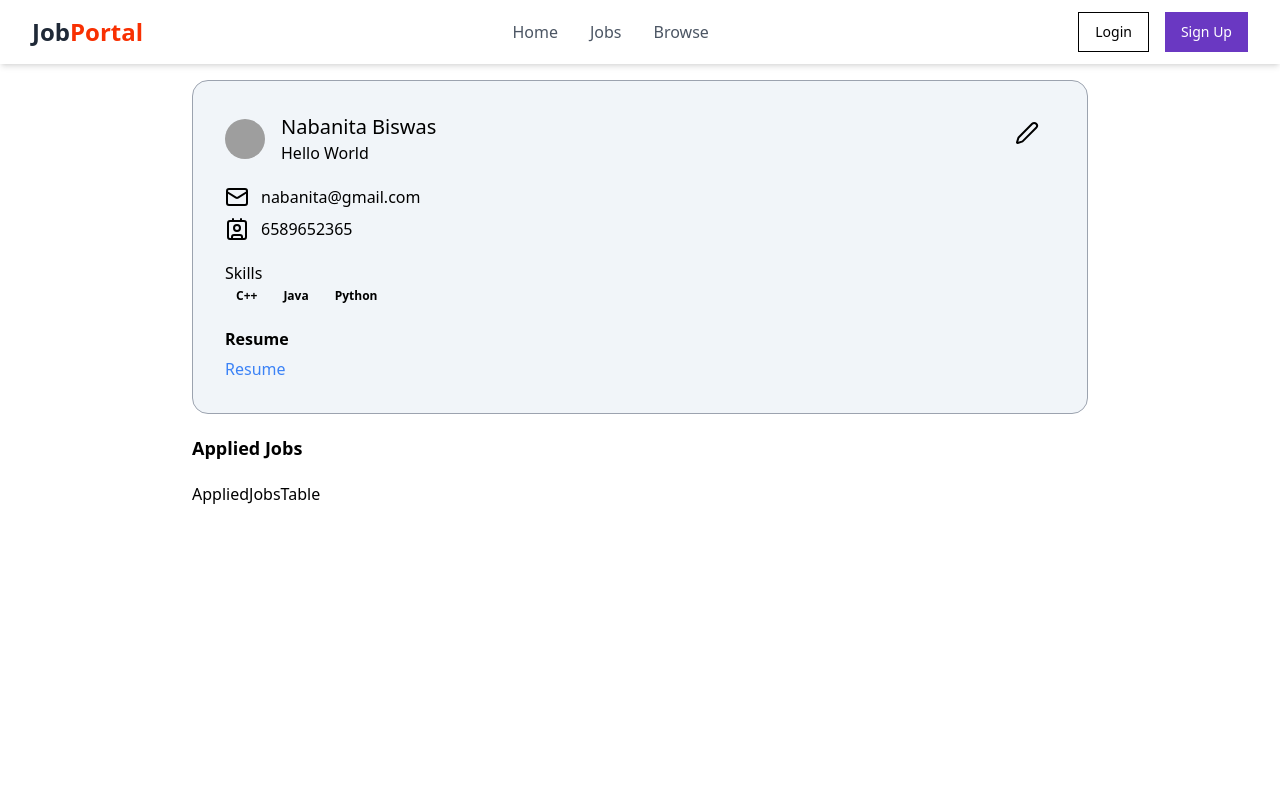
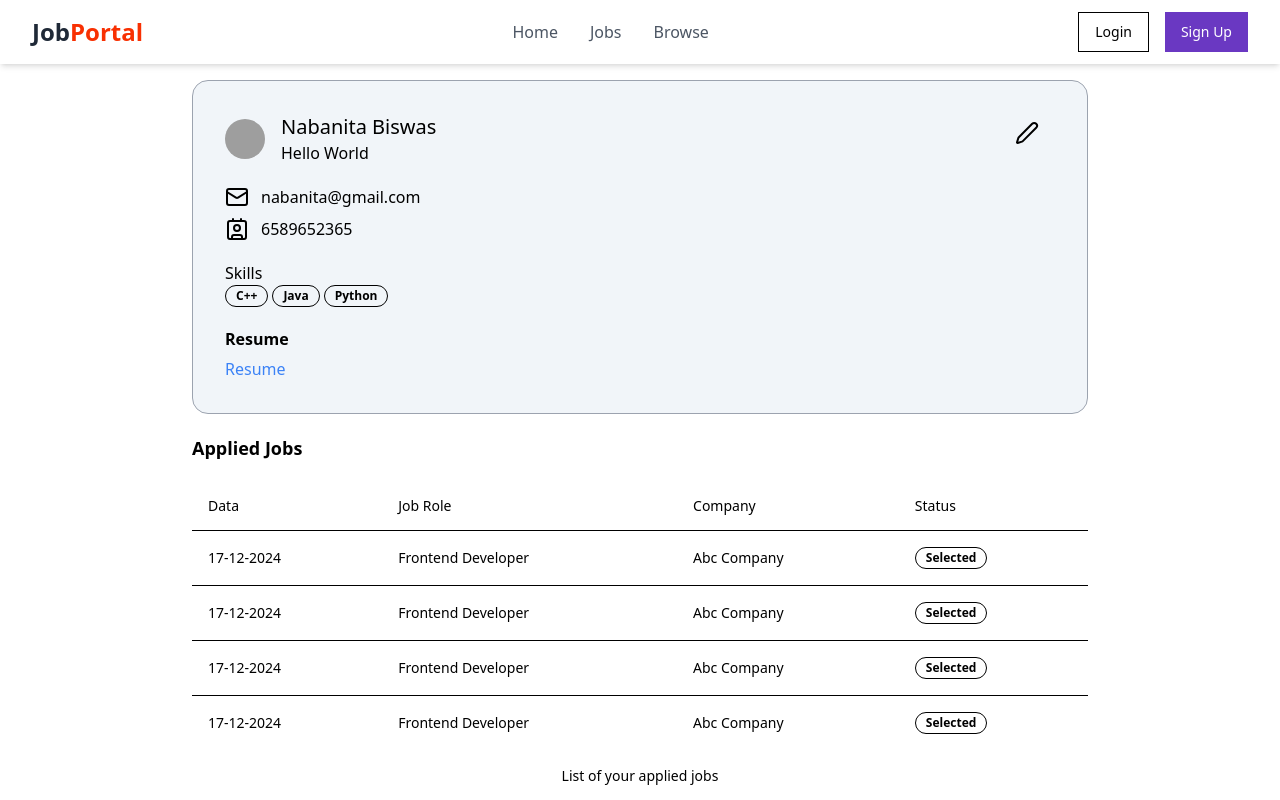
Before and after one commit to ShaswataUchiha/JobFind, a React (Vite) app in the folder Frontend/: page /profile in a window 1280 px wide. Built offline with nearby package versions, Linux system fonts and the light colour scheme; grey boxes are pictures that could not be loaded.

Commit message:
changes in profile and jobdescription section

```diff
--- a/Frontend/src/components/AppliedJobsTable.jsx
+++ b/Frontend/src/components/AppliedJobsTable.jsx
@@ -1,9 +1,43 @@
-import React from 'react'
+import React from "react";
+import {
+  Table,
+  TableBody,
+  TableCaption,
+  TableCell,
+  TableHead,
+  TableHeader,
+  TableRow,
+} from "./ui/table";
+import { Badge } from "./ui/badge";
 
 const AppliedJobsTable = () => {
   return (
-    <div>AppliedJobsTable</div>
-  )
-}
+    <div>
+      <Table>
+        <TableCaption>List of your applied jobs</TableCaption>
+        <TableHeader>
+          <TableRow>
+            <TableHead>Data</TableHead>
+            <TableHead>Job Role</TableHead>
+            <TableHead>Company</TableHead>
+            <TableHead classname="text-right">Status</TableHead>
+          </TableRow>
+        </TableHeader>
+        <TableBody>
+          {[1, 2, 3, 4].map((item, index) => (
+            <TableRow>
+              <TableCell>17-12-2024</TableCell>
+              <TableCell>Frontend Developer</TableCell>
+              <TableCell>Abc Company</TableCell>
+              <TableCell classname="text-right">
+                <Badge variant="outline">Selected</Badge>
+              </TableCell>
+            </TableRow>
+          ))}
+        </TableBody>
+      </Table>
+    </div>
+  );
+};
 
-export default AppliedJobsTable
+export default AppliedJobsTable;
--- a/Frontend/src/components/Job.jsx
+++ b/Frontend/src/components/Job.jsx
@@ -3,14 +3,23 @@ import { Button } from "./ui/button";
 import { Bookmark } from "lucide-react";
 import { Avatar, AvatarImage } from "./ui/avatar";
 import { Badge } from "./ui/badge";
+import { useNavigate } from "react-router-dom";
 
 const Job = () => {
+
+  const navigate = useNavigate()
+  const jobId = "iqnqnihfqpqb"
+
   return (
     <div className="p-6 rounded-xl shadow-lg bg-white border border-gray-200 hover:shadow-2xl transition-shadow duration-300 ease-in-out">
       {/* Header with Time & Bookmark */}
       <div className="flex items-center justify-between mb-4">
         <p className="text-xs md:text-sm text-gray-500">Posted 2 Days Ago</p>
-        <Button variant="outline" className="rounded-full hover:bg-gray-100" size="icon">
+        <Button
+          variant="outline"
+          className="rounded-full hover:bg-gray-100"
+          size="icon"
+        >
           <Bookmark className="text-gray-500 hover:text-blue-500 transition-colors duration-200" />
         </Button>
       </div>
@@ -18,45 +27,65 @@ const Job = () => {
       {/* Company Info */}
       <div className="flex items-center gap-4 my-4">
         <Avatar className="p-3 rounded-md shadow-sm border">
-          <AvatarImage src="https://www.thepixelfreak.co.uk/wp-content/uploads/2019/05/Entwined-M-Logo.png" alt="Company Logo" />
+          <AvatarImage
+            src="https://www.thepixelfreak.co.uk/wp-content/uploads/2019/05/Entwined-M-Logo.png"
+            alt="Company Logo"
+          />
         </Avatar>
         <div>
-          <h1 className="font-semibold text-lg md:text-xl text-gray-800">Company Name</h1>
+          <h1 className="font-semibold text-lg md:text-xl text-gray-800">
+            Company Name
+          </h1>
           <p className="text-sm md:text-base text-gray-500">India</p>
         </div>
       </div>
 
       {/* Job Title & Description */}
       <div className="mb-4">
-        <h1 className="font-bold text-xl md:text-2xl text-gray-800 my-2">Job Title</h1>
+        <h1 className="font-bold text-xl md:text-2xl text-gray-800 my-2">
+          Job Title
+        </h1>
         <p className="text-sm md:text-base text-gray-600 line-clamp-3">
-          A brief description of the job role goes here. Lorem ipsum dolor sit amet, consectetur
-          adipiscing elit. Integer nec odio. Praesent libero. Sed cursus ante dapibus diam.
+          A brief description of the job role goes here. Lorem ipsum dolor sit
+          amet, consectetur adipiscing elit. Integer nec odio. Praesent libero.
+          Sed cursus ante dapibus diam.
         </p>
       </div>
 
       {/* Job Badges */}
       <div className="flex flex-wrap gap-2 mt-4">
-        <Badge className="text-blue-700 font-semibold px-3 py-1" variant="ghost">
+        <Badge
+          className="text-blue-700 font-semibold px-3 py-1"
+          variant="ghost"
+        >
           12 Positions
         </Badge>
-        <Badge className="text-[#F83002] font-semibold px-3 py-1" variant="ghost">
-          1
-
-
-          + Years
+        <Badge
+          className="text-[#F83002] font-semibold px-3 py-1"
+          variant="ghost"
+        >
+          1+ Years
         </Badge>
-        <Badge className="text-[#7209b7] font-semibold px-3 py-1" variant="ghost">
+        <Badge
+          className="text-[#7209b7] font-semibold px-3 py-1"
+          variant="ghost"
+        >
           18 LPA
         </Badge>
       </div>
 
       {/* Call-to-Action Buttons */}
       <div className="flex flex-col sm:flex-row gap-3 mt-6">
-        <Button variant="outline" className="w-full sm:w-auto hover:bg-blue-50 text-blue-700 border-blue-700">
+        <Button onClick={() => navigate(`/description/${jobId}`)}
+          variant="outline"
+          className="w-full sm:w-auto hover:bg-blue-50 text-blue-700 border-blue-700"
+        >
           View Details
         </Button>
-        <Button variant="outline" className="w-full sm:w-auto hover:bg-gray-100">
+        <Button
+          variant="outline"
+          className="w-full sm:w-auto hover:bg-gray-100"
+        >
           Save For Later
         </Button>
       </div>
--- /dev/null
+++ b/Frontend/src/components/JobDescription.jsx
@@ -0,0 +1,52 @@
+import React from "react";
+import { Badge } from "./ui/badge";
+import { Button } from "./ui/button";
+
+const isApplied = true;
+
+const JobDescription = () => {
+  return (
+    <div className="max-w-7xl mx-auto my-10">
+      <div className="flex items-center justify-between">
+        <div>
+          <h1>Title</h1>
+          <div className="flex items-center gap-2 mt-4">
+            <Badge className={"text-blue-700 font-bold"} variant="ghost">
+              Positions
+            </Badge>
+            <Badge className={"text-[#F83002] font-bold"} variant="ghost">
+              Jobtype
+            </Badge>
+            <Badge className={"text-[#7209b7] font-bold"} variant="ghost">
+              Salary LPA
+            </Badge>
+          </div>
+        </div>
+        <Button
+          className={`rounded-full ${
+            isApplied
+              ? "bg-gray-400 cursor-not-allowed"
+              : "bg-[#7209b7] hover:bg-[#5f32ad]"
+          }`}
+        >
+          {isApplied ? "Already Applied" : "Apply Now"}
+        </Button>
+      </div>
+      <h1 className="border-b-2 border-b-gray-300 font-medium py-4">
+        Job Description
+      </h1>
+      <div>
+        <h1 className="font-bold my-1">Role</h1>
+        <h1 className="font-bold my-1">Location</h1>
+        <h1 className="font-bold my-1">Description</h1>
+        <h1 className="font-bold my-1">Experiance</h1>
+        <h1 className="font-bold my-1">Salary</h1>
+        <h1 className="font-bold my-1">Total Application</h1>
+        <h1 className="font-bold my-1">Posted Date</h1>
+
+      </div>
+    </div>
+  );
+};
+
+export default JobDescription;
--- a/Frontend/src/components/Profile.jsx
+++ b/Frontend/src/components/Profile.jsx
@@ -1,4 +1,4 @@
-import React from "react";
+import React, { useState } from "react";
 import Navbar from "./shareable/Navbar";
 import { Avatar, AvatarImage } from "./ui/avatar";
 import { Button } from "./ui/button";
@@ -11,6 +11,7 @@ const skills = ["C++", "Java", "Python"];
 const isResume = true;
 
 const Profile = () => {
+  const  [open, setOpen] = useState(false)
   return (
     <div>
       <Navbar />
@@ -48,7 +49,11 @@ const Profile = () => {
           <h1>Skills</h1>
           <div className="flex items-center gap-1">
             {skills.length != 0 ? (
-              skills.map((item, index) => <Badge key={index}>{item}</Badge>)
+              skills.map((item, index) => (
+                <Badge variant="outline" key={index}>
+                  {item}
+                </Badge>
+              ))
             ) : (
               <span>NA</span>
             )}
@@ -58,8 +63,11 @@ const Profile = () => {
         <div className="grid w-full mx-w-sm items-center gap-1.5">
           <Label className="text-md font-bold">Resume</Label>
           {isResume ? (
-            <a className="text-blue-500 w-full hover:underline cursor-pointer"
-            target="blank" href="https://google.com">
+            <a
+              className="text-blue-500 w-full hover:underline cursor-pointer"
+              target="blank"
+              href="https://google.com"
+            >
               Resume
             </a>
           ) : (
@@ -69,7 +77,7 @@ const Profile = () => {
       </div>
       <div className="max-w-4xl mx-auto bg-white rounded-2xl">
         <h1 className="font-bold text-lg my-5">Applied Jobs</h1>
-          <AppliedJobsTable/>
+        <AppliedJobsTable />
       </div>
     </div>
   );
--- /dev/null
+++ b/Frontend/src/components/ui/table.jsx
@@ -0,0 +1,83 @@
+import * as React from "react"
+
+import { cn } from "@/lib/utils"
+
+const Table = React.forwardRef(({ className, ...props }, ref) => (
+  <div className="relative w-full overflow-auto">
+    <table
+      ref={ref}
+      className={cn("w-full caption-bottom text-sm", className)}
+      {...props} />
+  </div>
+))
+Table.displayName = "Table"
+
+const TableHeader = React.forwardRef(({ className, ...props }, ref) => (
+  <thead ref={ref} className={cn("[&_tr]:border-b", className)} {...props} />
+))
+TableHeader.displayName = "TableHeader"
+
+const TableBody = React.forwardRef(({ className, ...props }, ref) => (
+  <tbody
+    ref={ref}
+    className={cn("[&_tr:last-child]:border-0", className)}
+    {...props} />
+))
+TableBody.displayName = "TableBody"
+
+const TableFooter = React.forwardRef(({ className, ...props }, ref) => (
+  <tfoot
+    ref={ref}
+    className={cn("border-t bg-muted/50 font-medium [&>tr]:last:border-b-0", className)}
+    {...props} />
+))
+TableFooter.displayName = "TableFooter"
+
+const TableRow = React.forwardRef(({ className, ...props }, ref) => (
+  <tr
+    ref={ref}
+    className={cn(
+      "border-b transition-colors hover:bg-muted/50 data-[state=selected]:bg-muted",
+      className
+    )}
+    {...props} />
+))
+TableRow.displayName = "TableRow"
+
+const TableHead = React.forwardRef(({ className, ...props }, ref) => (
+  <th
+    ref={ref}
+    className={cn(
+      "h-12 px-4 text-left align-middle font-medium text-muted-foreground [&:has([role=checkbox])]:pr-0",
+      className
+    )}
+    {...props} />
+))
+TableHead.displayName = "TableHead"
+
+const TableCell = React.forwardRef(({ className, ...props }, ref) => (
+  <td
+    ref={ref}
+    className={cn("p-4 align-middle [&:has([role=checkbox])]:pr-0", className)}
+    {...props} />
+))
+TableCell.displayName = "TableCell"
+
+const TableCaption = React.forwardRef(({ className, ...props }, ref) => (
+  <caption
+    ref={ref}
+    className={cn("mt-4 text-sm text-muted-foreground", className)}
+    {...props} />
+))
+TableCaption.displayName = "TableCaption"
+
+export {
+  Table,
+  TableHeader,
+  TableBody,
+  TableFooter,
+  TableHead,
+  TableRow,
+  TableCell,
+  TableCaption,
+}
```
Also changed, not shown: Frontend/src/App.jsx (+24 -20 lines).
